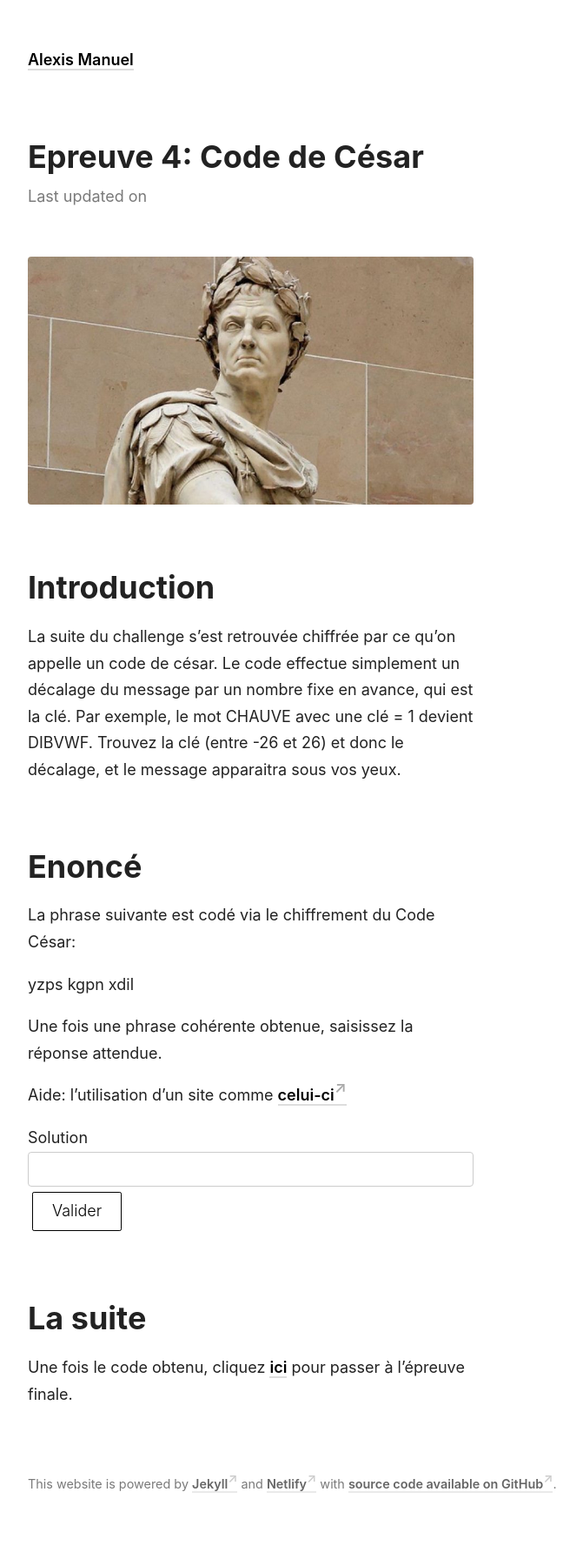
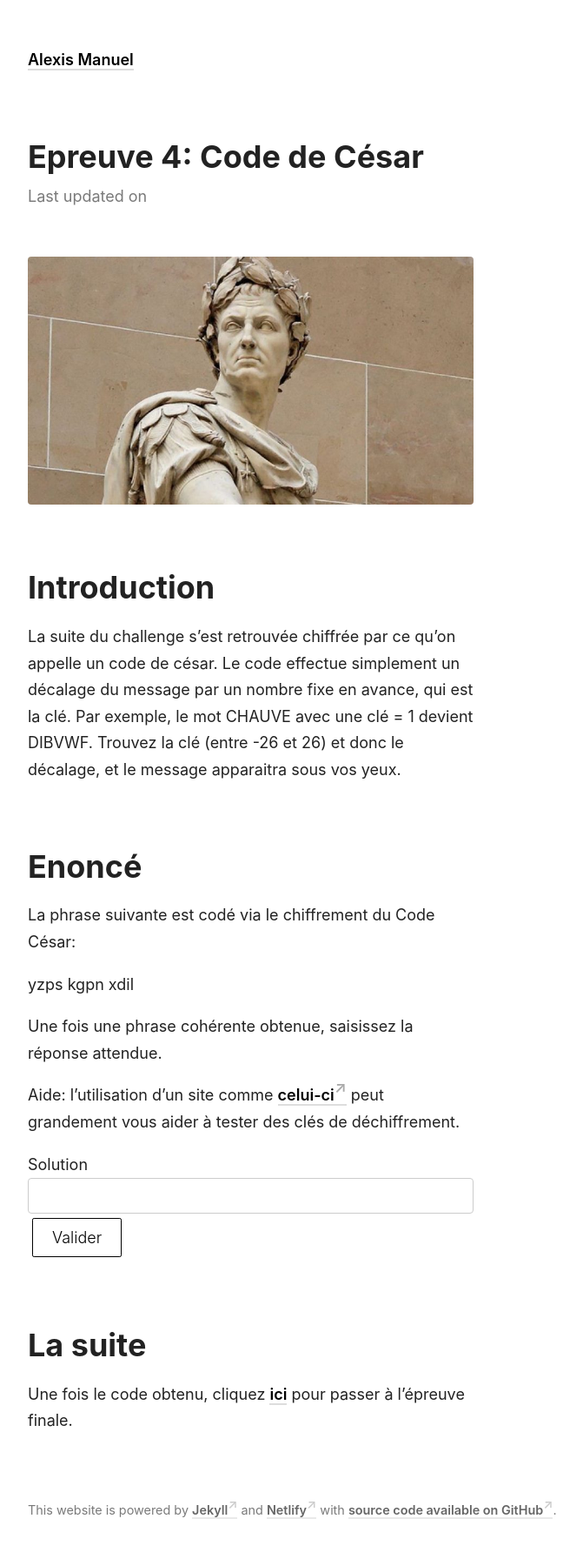
Before and after one commit to alexismanuel/alexismanuel.com, a Jekyll site: the page built from _challenges/enigme-4.md, in a window 1280 px wide. Shown: the whole page at 87% size, without its empty margins (248-919 px from the left). Built offline with Jekyll 4.4.1, drawn with Linux system fonts in a browser that asks for light colours; before the commit the page ends 1761 px from its top, so only the background shows below that.

Commit message:
:wrench: Fix challenges assets

```diff
--- a/_challenges/enigme-4.md
+++ b/_challenges/enigme-4.md
@@ -8,8 +8,6 @@ La suite du challenge s'est retrouvée chiffrée par ce qu'on appelle un code de
 Le code effectue simplement un décalage du message par un nombre fixe en avance, qui est la clé. Par exemple, le mot CHAUVE avec une clé = 1 devient DIBVWF.
 Trouvez la clé (entre -26 et 26) et donc le décalage, et le message apparaitra sous vos yeux.
 
-
-
 <h1> Enoncé </h1>
 La phrase suivante est codé via le chiffrement du Code César:
 
@@ -17,7 +15,7 @@ yzps kgpn xdil
 
 Une fois une phrase cohérente obtenue, saisissez la réponse attendue.
 
-Aide: l'utilisation d'un site comme [celui-ci](https://www.dcode.fr/chiffre-cesar)
+Aide: l'utilisation d'un site comme [celui-ci](https://www.dcode.fr/chiffre-cesar) peut grandement vous aider à tester des clés de déchiffrement.
 
 <label for="name">Solution</label>
 <input type="text" id="answer-4" name="answer-4" required minlength="1" maxlength="20" size="20">
```
Also changed, not shown: assets/picross_help.png (added).
